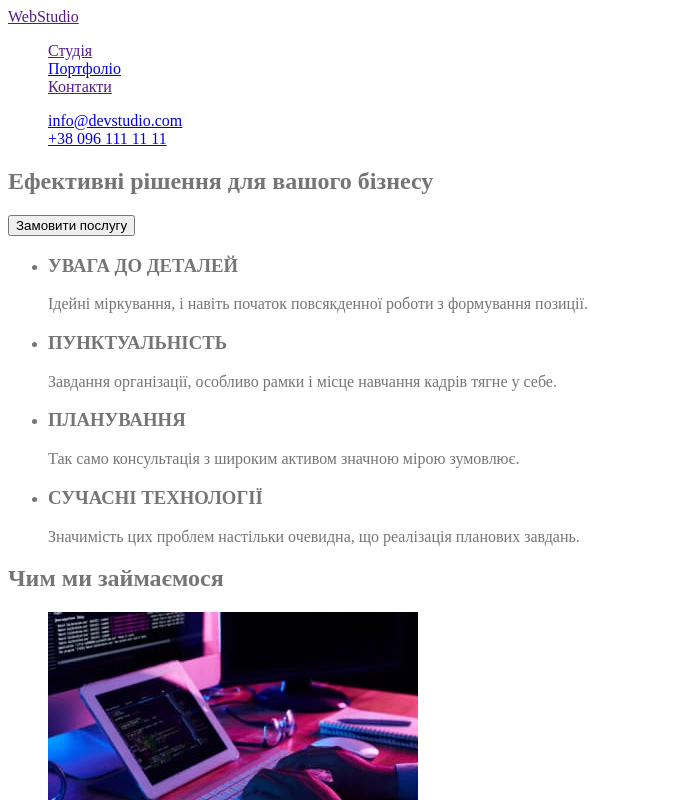
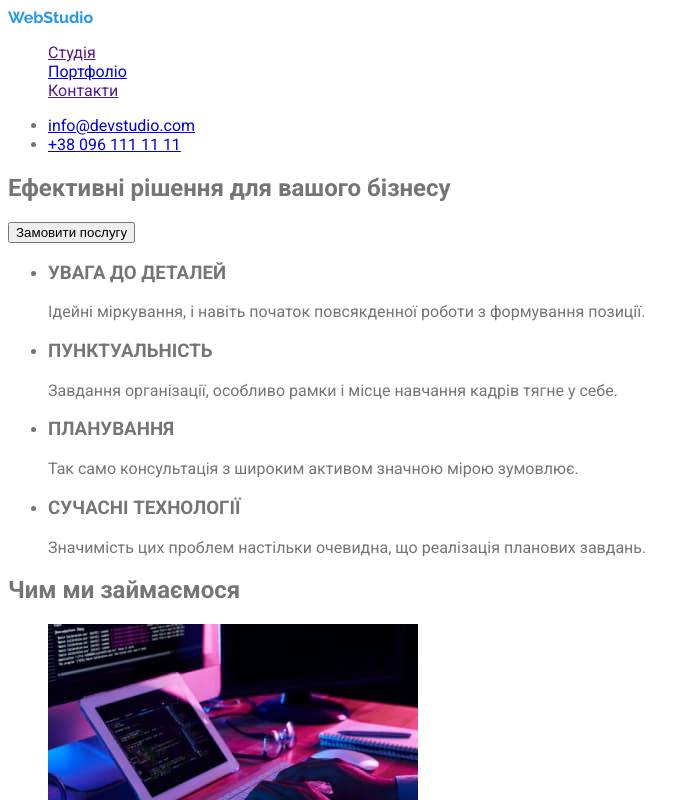
Before and after one commit to SergSmilya/goit-markup-hw-02, a plain HTML site: page index.html in a window 1280 px wide. Shown: the top 800 px of the page, without its empty margins (0-700 px from the left). Drawn offline with Linux system fonts and the light colour scheme.

Commit message:
добавлені заголовки в css

```diff
--- a/css/styles.css
+++ b/css/styles.css
@@ -1,11 +1,40 @@
 :root {
+    --primary-color: #757575;
+    --secondary-color: #2196F3;
+    --bgd-color: #FFFFFF;
+
 
 }
 
 body {
-    color: #757575;
-    background: #FFFFFF;
+    color: var(--primary-color);
+    background-color: var(--bgd-color);
+    font-family: "Roboto";
+    font-style: normal;
 }
+
+h1.h2.h3.h4 {
+    font-family: "Roboto";
+    font-weight: 700;
+}
+
+.logo {
+   color: var(--secondary-color);
+    font-family: 'Raleway', sans-serif;
+    font-style: normal;
+    text-decoration: none;
+}
+
+.site-nav.list {
+    color: var(--primary-color);
+    list-style: none;
+    text-decoration: none;
+}
+
+
+
+
+
 /* заголовки color: #212121; */
 /*  цвет hero color: #FFFFFF; */
 /*  background: #FFFFFF; */
@@ -22,8 +51,3 @@ body {
 sans-serif;
 font-family: 'Roboto',
 sans-serif; */
-
-.list {
-    list-style: none;
-    text-decoration: none;
-}
```
Also changed, not shown: portfolio.html (+1 -1 lines).
